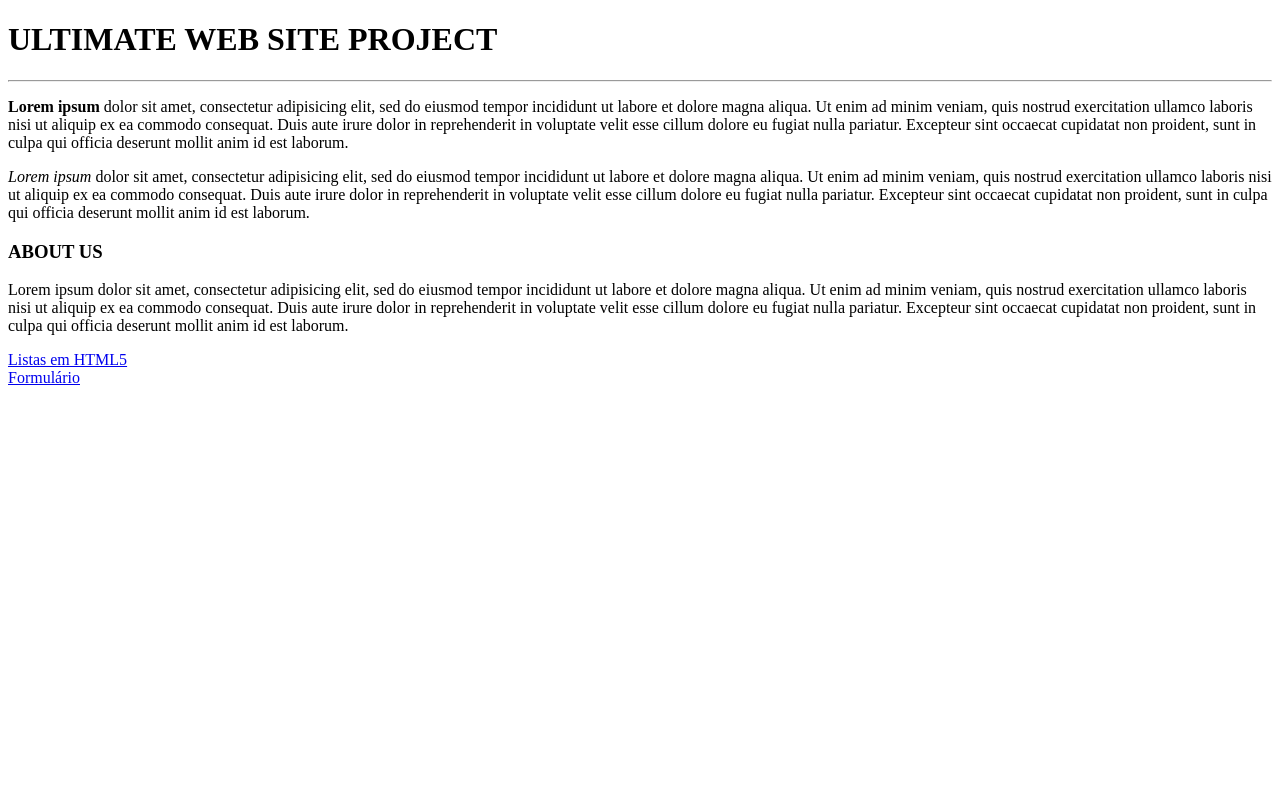
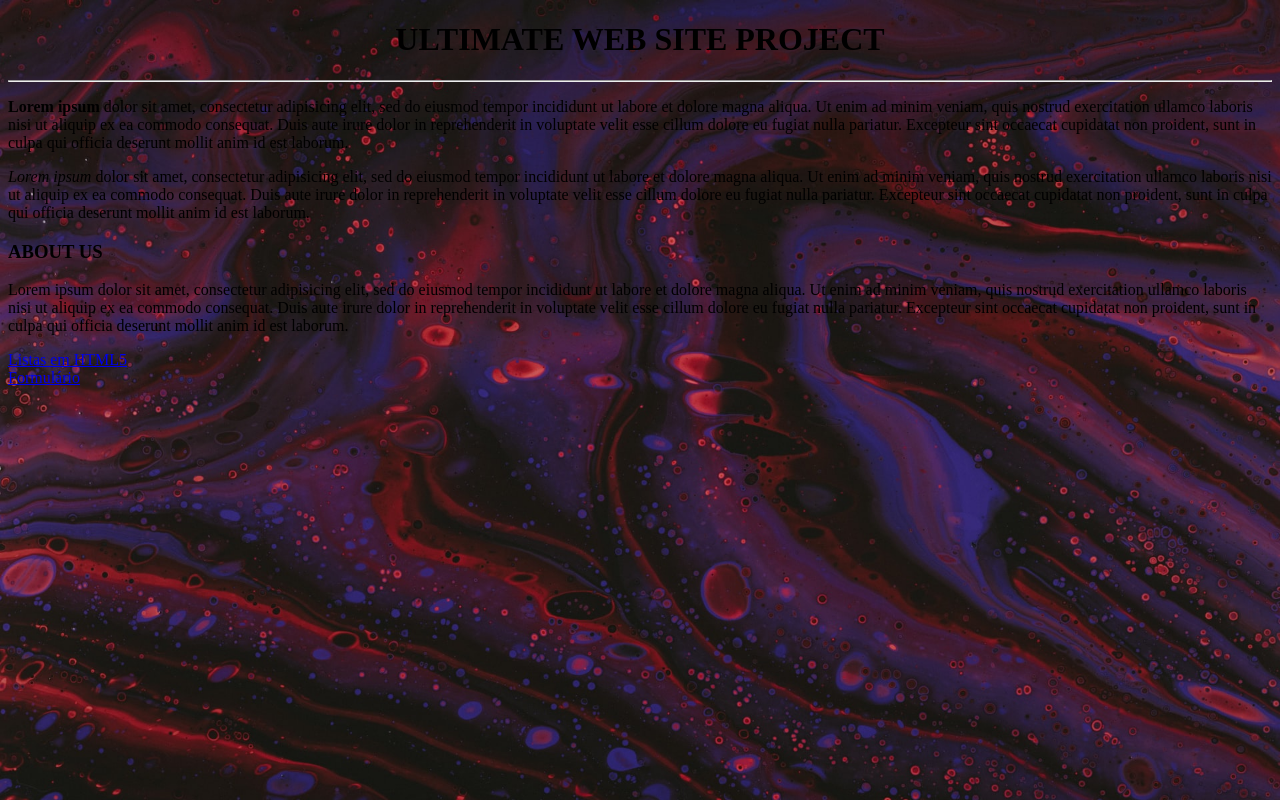
Before and after one commit to deboravic99/ZTM, a plain HTML site: page index.html in a window 1280 px wide. Drawn offline with Linux system fonts and the light colour scheme.

Commit message:
New CSS file

```diff
--- a/index.html
+++ b/index.html
@@ -3,6 +3,7 @@
 <head>
 	<meta charset="utf-8">
 	<title>INDEX PAGE</title>
+	<link rel="stylesheet" type="text/css" href="style.css">
 </head>
 <body>
 	<h1>ULTIMATE WEB SITE PROJECT</h1>
--- /dev/null
+++ b/style.css
@@ -0,0 +1,8 @@
+body {
+    background-image: url(background.jpg);
+    background-size: cover;
+}
+
+h1 {
+    text-align: center;
+}
```
Also changed, not shown: background.jpg (added).
